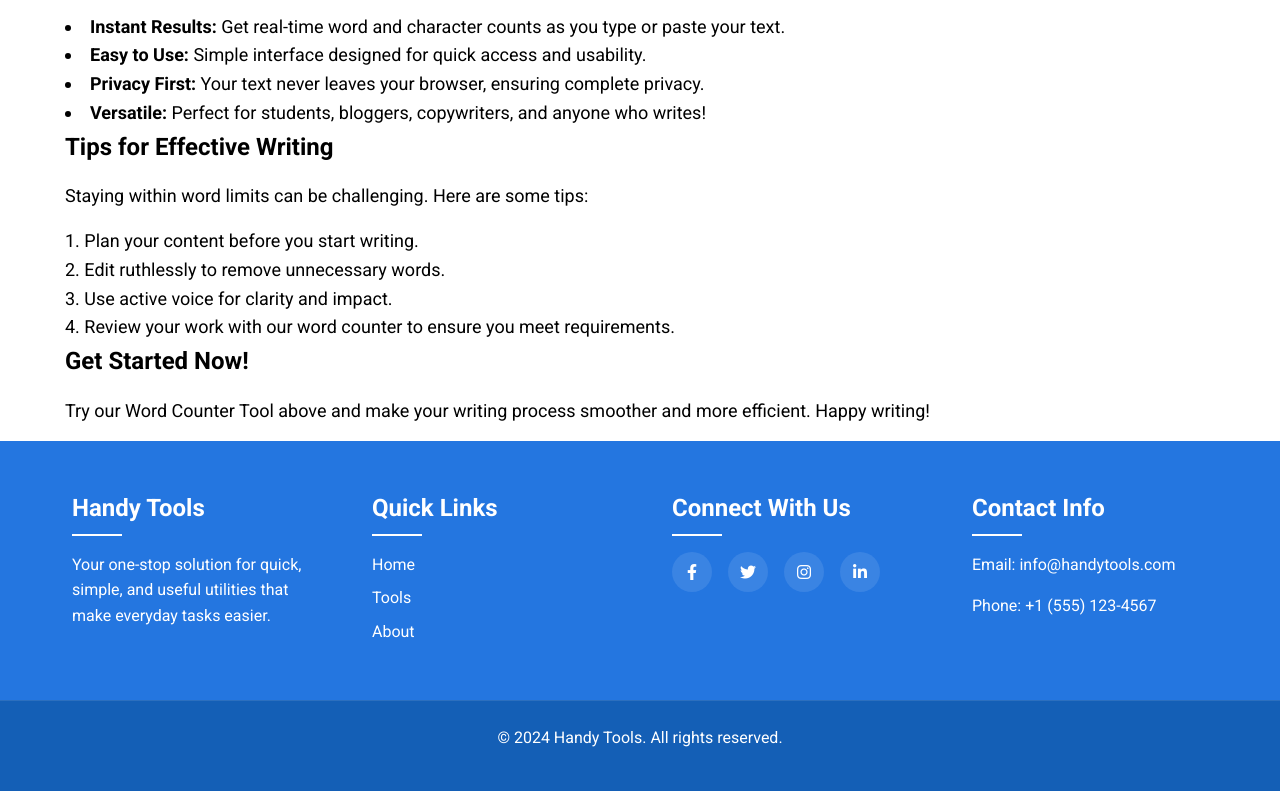
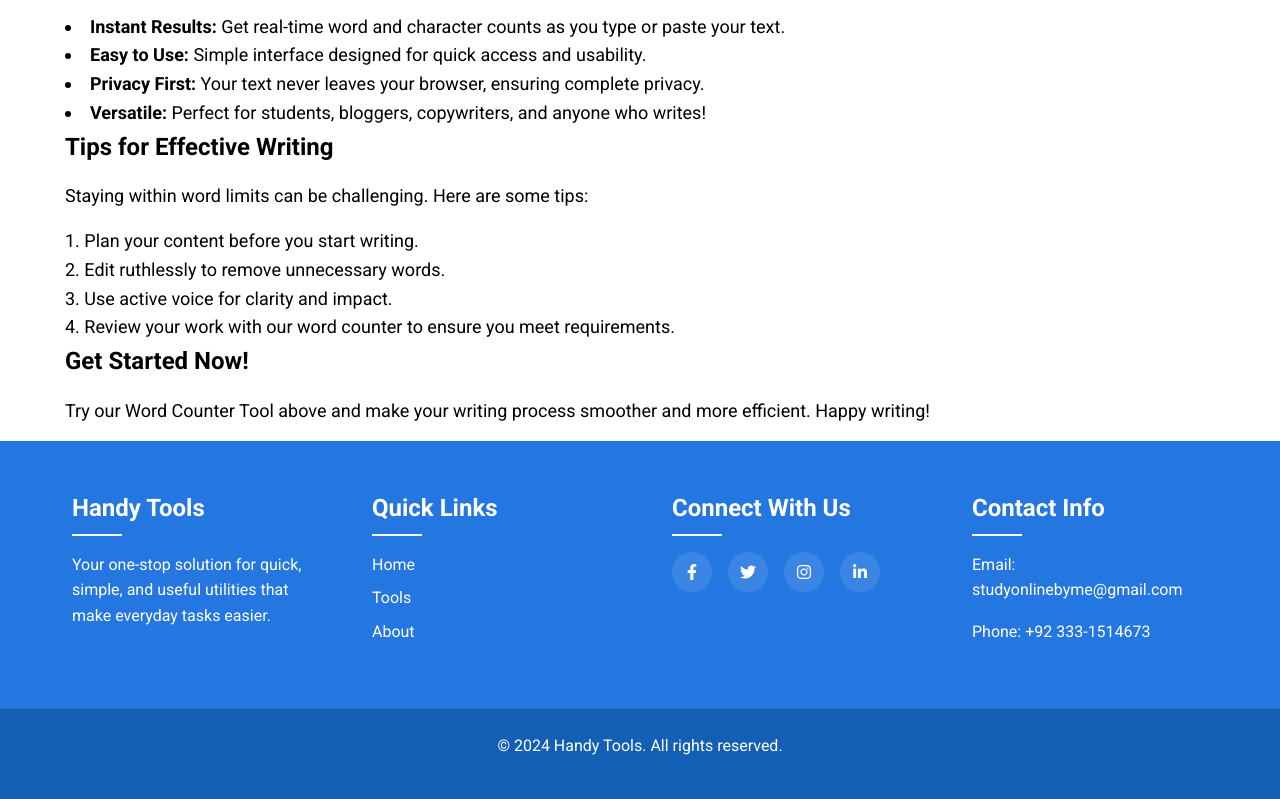
Before and after one commit to NejimaFujimaru/HandyTools, a plain HTML site: page Pages/Tools/Word-Counter.html in a window 1280 px wide. Shown: the part 1041-1840 px from the top of the page. Drawn offline with Linux system fonts and the light colour scheme.

Commit message:
Update Word-Counter.html

```diff
--- a/Pages/Tools/Word-Counter.html
+++ b/Pages/Tools/Word-Counter.html
@@ -130,8 +130,8 @@
 
       <div class="footer-section">
         <h3>Contact Info</h3>
-        <p>Email: info@handytools.com</p>
-        <p>Phone: +1 (555) 123-4567</p>
+        <p>Email: studyonlinebyme@gmail.com</p>
+        <p>Phone: +92 333-1514673</p>
       </div>
     </div>
 
```
